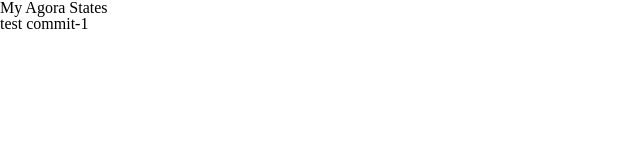
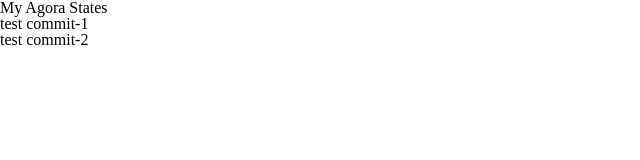
Before and after one commit to lhj5924/my-first-github-repository, a plain HTML site: page index.html in a window 1280 px wide. Shown: the whole page, without its empty margins (0-640 px from the left). Drawn offline with Linux system fonts and the light colour scheme.

Commit message:
testcommit-2

```diff
--- a/index.html
+++ b/index.html
@@ -10,5 +10,6 @@
 <body>
     <h1>My Agora States</h1>
     <p>test commit-1</p>
+    <p>test commit-2</p>
 </body>
 </html>
```
